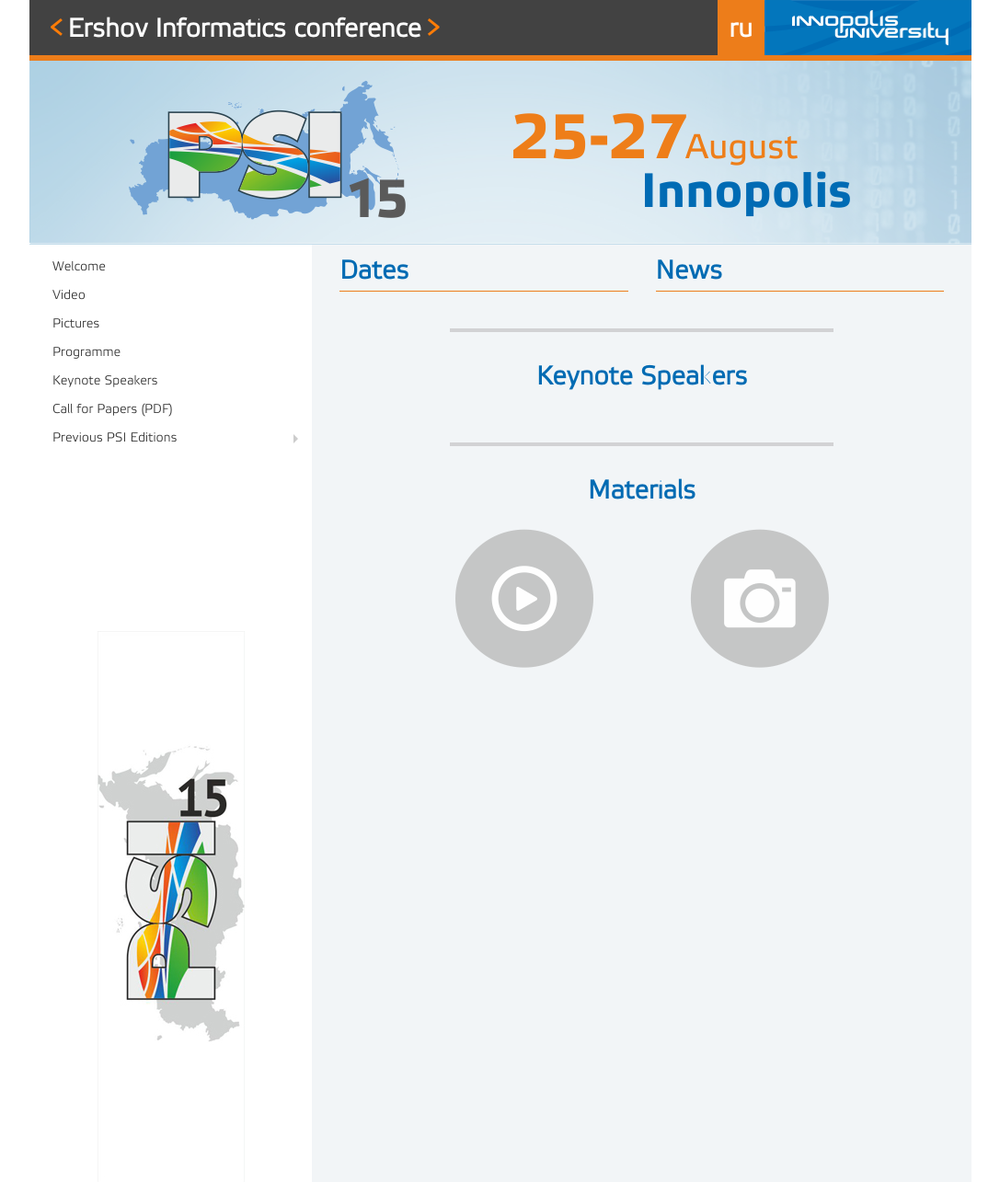
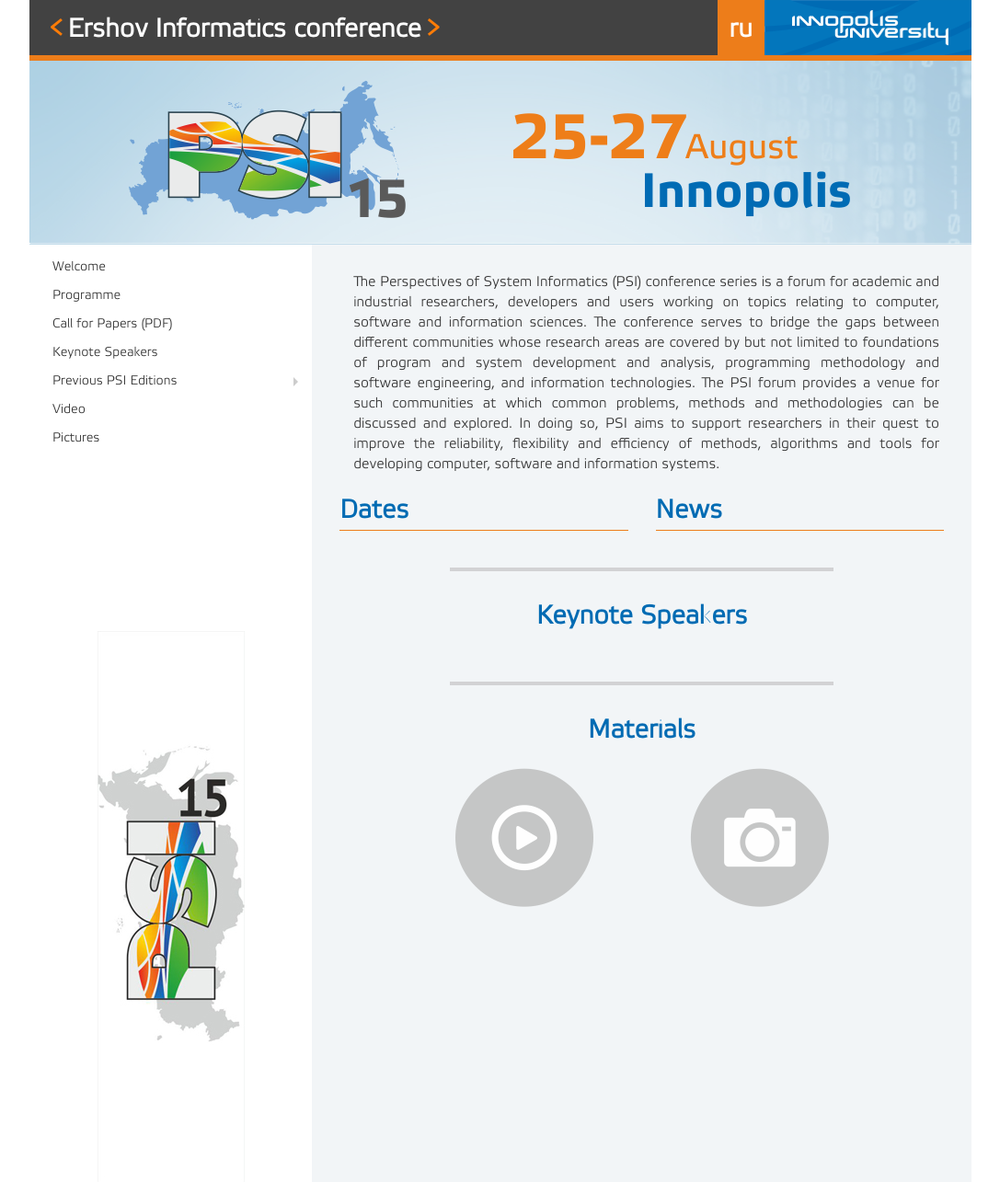
Before and after one commit to lunatik-210/psi, a Flask app: page / in a window 1280 px wide. Shown: the top 1285 px of the page at 92% size, without its empty margins (96-1183 px from the left). Run offline with Flask 2, Linux system fonts and the light colour scheme; data that the repository does not hold is empty; parts of the project's set-up code (start-up, migrations or seed data) failed here and were passed over; some libraries are stand-ins or nearby versions.

Commit message:
Added new content on main page + changed menu item oreder

```diff
--- a/app/static/css/global.css
+++ b/app/static/css/global.css
@@ -114,6 +114,15 @@
   margin-bottom: 10px;
 }
 
+.b-conf-descr
+{
+  margin-left: 30px;
+  margin-right: 20px;
+  margin-top: 10px;
+  margin-bottom: 10px;
+  font-size: 110%;
+}
+
 .b-big-banner
 {
   width: 100%;
--- a/app/templates/main.html
+++ b/app/templates/main.html
@@ -12,6 +12,12 @@
 
 
 {% block content %}
+<br>
+<div class="container block">
+  <div align="justify" class="b-conf-descr">
+{{ _('The Perspectives of System Informatics (PSI) conference series is a forum for academic and industrial researchers, developers and users working on topics relating to computer, software and information sciences. The conference serves to bridge the gaps between different communities whose research areas are covered by but not limited to foundations of program and system development and analysis, programming methodology and software engineering, and information technologies. The PSI forum provides a venue for such communities at which common problems, methods and methodologies can be discussed and explored. In doing so, PSI aims to support researchers in their quest to improve the reliability, flexibility and efficiency of methods, algorithms and tools for developing computer, software and information systems.') }}
+  </div>
+</div>
 <div class="container block">
     <div class="raw">
         <div class="col-xs-6 col-sm-6 col-md-6 col-lg-6">
@@ -46,8 +52,7 @@
 <br>
 <div class="b-main-separator"></div><br>
 <div class="container block">
-  <div class="col-xs-12 col-sm-12 col-md-12 col-lg-12" >
-
+    <div class="col-xs-12 col-sm-12 col-md-12 col-lg-12" >
       <span class="b-main-centered-title">{{_('Keynote Speakers')}}</span>
 
       <div data-slick='{"slidesToShow": 2, "slidesToScroll": 1, "prevArrow": "<span class=\"arrow-prev \">&lt;</span>", "nextArrow": "<span class=\"arrow-next \">&gt;</span>"}'>
@@ -65,7 +70,7 @@
         </div>
         {% endfor %}
       </div>
-</div>
+    </div>
 </div>
 <div class="b-main-separator"></div><br>
 <div class="container block">
@@ -75,7 +80,8 @@
         <a class="b-photo" href="{{ url_for('main.pictures') }}"></a>
     </div>
 </div>
-
+<br>
+<br>
 
 {% endblock %}
 
--- a/app/templates/menu-old.html
+++ b/app/templates/menu-old.html
@@ -17,39 +17,9 @@
 
 <ul class="menu dropdown-menu">
     <li><a href="/">{{ _('Welcome') }}</a></li>
-
-    <li {% if video_tags %} class="dropdown-submenu" {% endif %}>
-        <a href="{{ url_for('main.video') }}">{{ _('Video') }}</a>
-        {% if video_tags %}
-            <ul class="dropdown-menu">
-                {% for tag in video_tags %}
-                    {% if locale == 'en' %}
-                        <li><a href="{{ url_for('main.video', tag=tag.get('en')) }}">{{ tag.get('en') }}</a></li>
-                    {% else %}
-                        <li><a href="{{ url_for('main.video', tag=tag.get('en')) }}">{{ tag.get('ru') }}</a></li>
-                    {% endif %}
-                {% endfor %}
-            </ul>
-        {% endif %}
-    </li>
-
-    <li {% if picture_tags %} class="dropdown-submenu" {% endif %} > <a href="{{ url_for('main.pictures') }}">{{ _('Pictures') }}</a>
-        {% if picture_tags %}
-            <ul class="dropdown-menu">
-                {% for tag in picture_tags %}
-                    {% if locale == 'en' %}
-                        <li><a href="{{ url_for('main.pictures', tag=tag.get('en')) }}">{{ tag.get('en') }}</a></li>
-                    {% else %}
-                        <li><a href="{{ url_for('main.pictures', tag=tag.get('en')) }}">{{ tag.get('ru') }}</a></li>
-                    {% endif %}
-                {% endfor %}
-            </ul>
-        {% endif %}
-    </li>
-
     <li><a href="http://www.easychair.org/smart-program/PSI2015/index.html">{{ _('Programme') }}</a></li>
+    <li><a href="{{ url_for('static', filename='data/psi_2015_cfp.pdf') }}">{{ _('Call for Papers (PDF)') }}</a></li>
     <li><a href="{{ url_for('main.speakers') }}">{{ _('Keynote Speakers') }}</a></li>
-    <li><a href="{{ url_for('static', filename='data/psi_2015_cfp.pdf') }}">{{ _('Call for Papers (PDF)') }}</a></li>
 
     {% for child_node in data %}
         {% if locale == 'en' %}
@@ -84,4 +54,33 @@
                 {% endif %}
         </ul>
     </li>
+
+    <li {% if video_tags %} class="dropdown-submenu" {% endif %}>
+        <a href="{{ url_for('main.video') }}">{{ _('Video') }}</a>
+        {% if video_tags %}
+            <ul class="dropdown-menu">
+                {% for tag in video_tags %}
+                    {% if locale == 'en' %}
+                        <li><a href="{{ url_for('main.video', tag=tag.get('en')) }}">{{ tag.get('en') }}</a></li>
+                    {% else %}
+                        <li><a href="{{ url_for('main.video', tag=tag.get('en')) }}">{{ tag.get('ru') }}</a></li>
+                    {% endif %}
+                {% endfor %}
+            </ul>
+        {% endif %}
+    </li>
+
+    <li {% if picture_tags %} class="dropdown-submenu" {% endif %} > <a href="{{ url_for('main.pictures') }}">{{ _('Pictures') }}</a>
+        {% if picture_tags %}
+            <ul class="dropdown-menu">
+                {% for tag in picture_tags %}
+                    {% if locale == 'en' %}
+                        <li><a href="{{ url_for('main.pictures', tag=tag.get('en')) }}">{{ tag.get('en') }}</a></li>
+                    {% else %}
+                        <li><a href="{{ url_for('main.pictures', tag=tag.get('en')) }}">{{ tag.get('ru') }}</a></li>
+                    {% endif %}
+                {% endfor %}
+            </ul>
+        {% endif %}
+    </li>
 </ul>
```
Also changed, not shown: app/translations/ru/LC_MESSAGES/messages.po, 2 other files.
